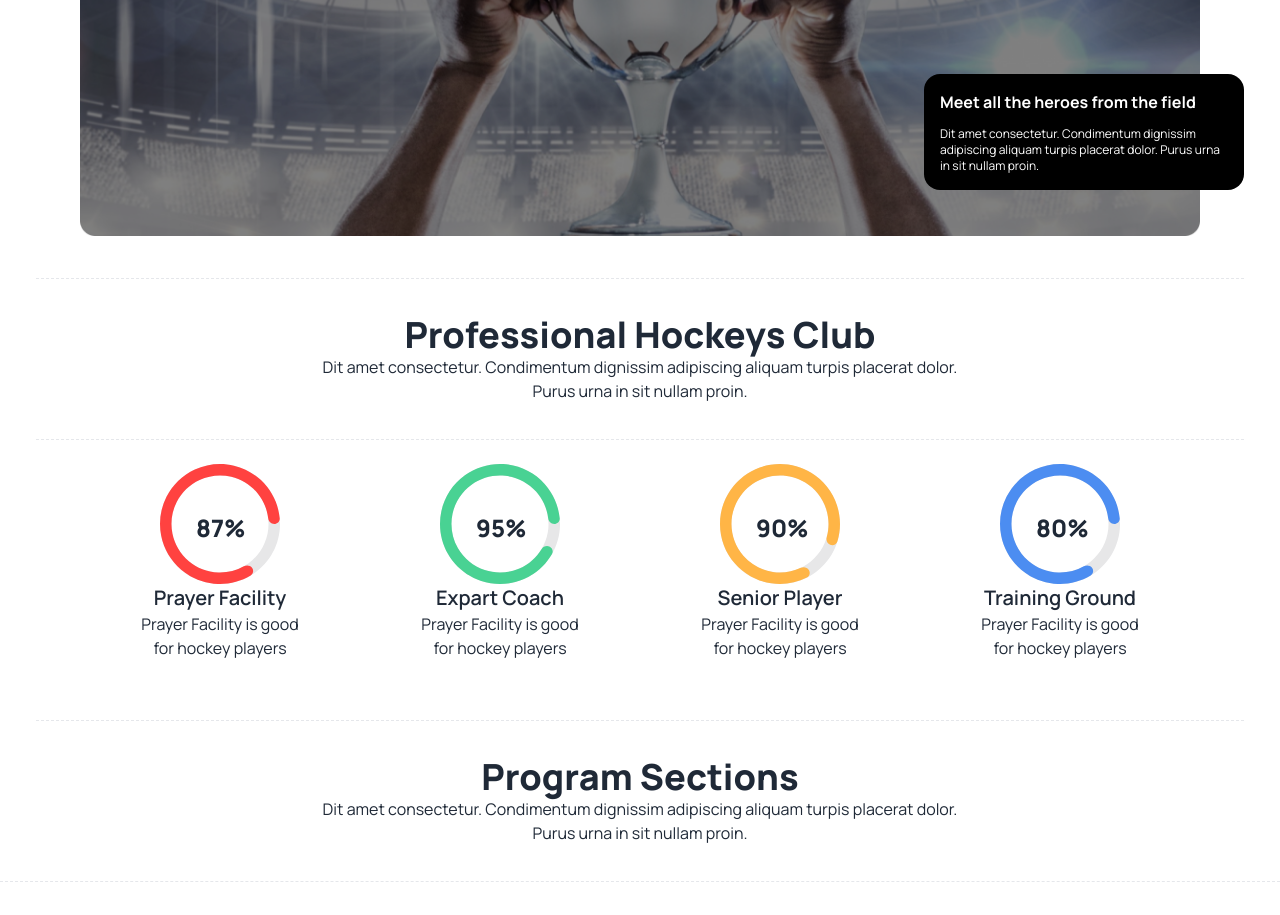
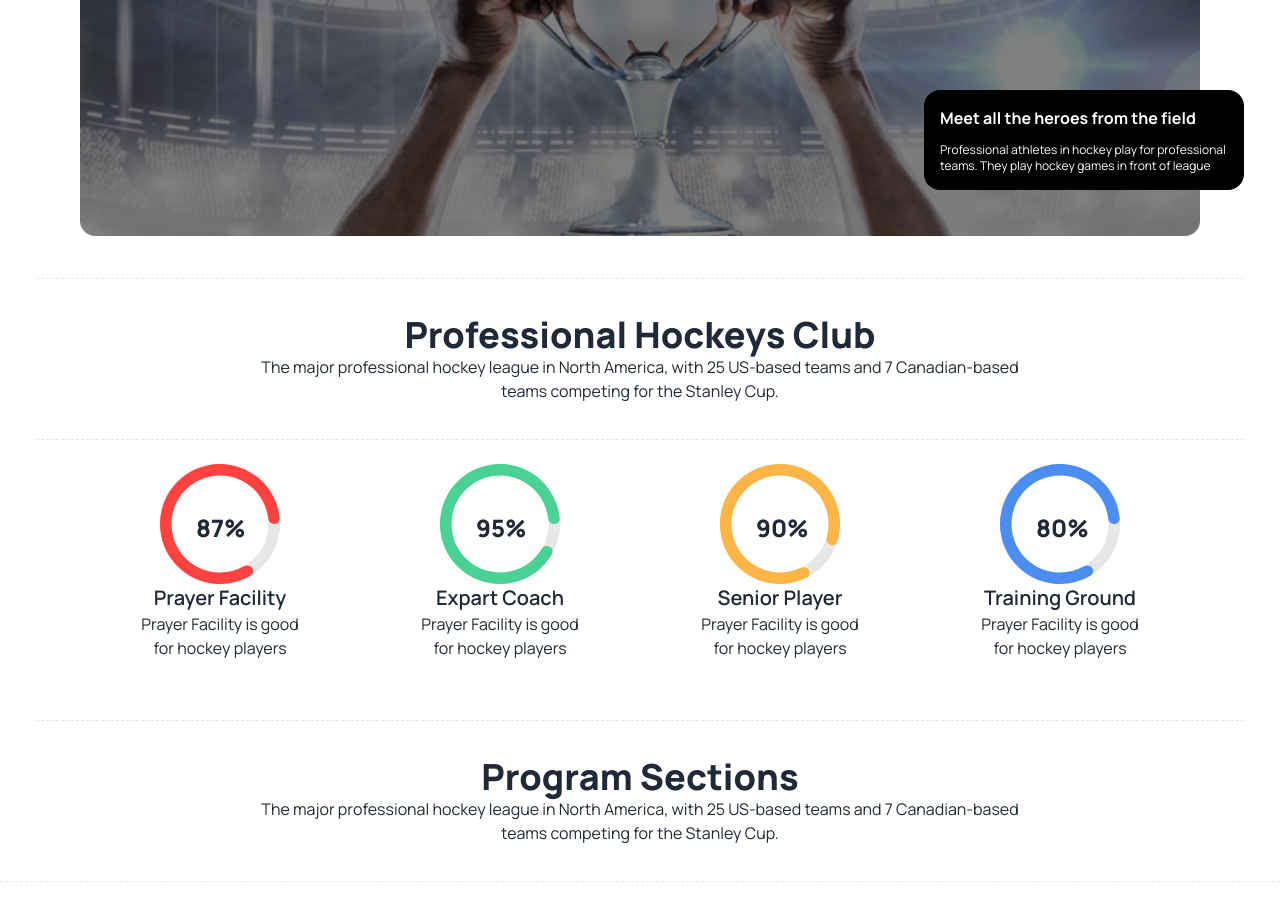
Before and after one commit to tanjir0000/hockey-assignment, a plain HTML site: page index.html in a window 1280 px wide. Shown: the part 442-1357 px from the top of the page. Drawn offline with nearby package versions, Linux system fonts and the light colour scheme.

Commit message:
detais added

```diff
--- a/index.html
+++ b/index.html
@@ -87,13 +87,13 @@
                </div>
                <div style="left: 900px; bottom: 40px;" class="bg-black text-white rounded-2xl mx-6 my-3 p-4 lg:w-80 lg:absolute ">
           <h3 class="font-bold text-base">Meet all the heroes from the field</h3>
-          <p class="text-xs mt-3">Dit amet consectetur. Condimentum dignissim adipiscing aliquam turpis placerat dolor. Purus urna in sit nullam proin. </p>
+          <p class="text-xs mt-3">Professional athletes in hockey play for professional teams. They play hockey games in front of league</p>
                </div>
        </div>
        <hr style="height: 1px; border-style: dashed;" class="mt-9 mx-9">
       <div class="text-center mx-6 my-9">
         <h1 class="font-extrabold text-4xl">Professional Hockeys Club</h1>
-        <p>Dit amet consectetur. Condimentum dignissim adipiscing aliquam turpis placerat dolor. <br> Purus urna in sit nullam proin. </p>
+        <p>The major professional hockey league in North America, with 25 US-based teams and 7 Canadian-based <br> teams competing for the Stanley Cup.</p>
       </div>
       <hr style="height: 1px; border-style: dashed;" class="mt-9 mx-9">
       <div style="justify-content: space-around;" class=" lg:flex text-center items-center mx-32 lg:mx-20">
@@ -129,7 +129,7 @@
         <hr style="height: 1px; border-style: dashed;" class="mt-9 mx-9">
         <div class="text-center mx-6 my-9">
           <h1 class="font-extrabold text-4xl">Program Sections</h1>
-          <p>Dit amet consectetur. Condimentum dignissim adipiscing aliquam turpis placerat dolor. <br> Purus urna in sit nullam proin. </p>
+          <p>The major professional hockey league in North America, with 25 US-based teams and 7 Canadian-based <br> teams competing for the Stanley Cup. </p>
         </div>
         <hr style="height: 1px; border-style: dashed;" class="mt-9 mb-9">
       </section>
@@ -166,7 +166,7 @@
         <!-- our new product -->
         <div class="text-center mx-6 my-9">
           <h1 class="font-extrabold text-4xl">Our New Products</h1>
-          <p>Dit amet consectetur. Condimentum dignissim adipiscing aliquam turpis placerat dolor. <br> Purus urna in sit nullam proin. </p>
+          <p>This usually includes a helmet, shoulder pads/chest protector, elbow pads,<br> mouth guard, protective gloves, </p>
         </div>
         <hr style="height: 1px; border-style: dashed;" class="mt-9 mx-9">
         <div class="mx-6 lg:flex gap-6">
@@ -282,7 +282,7 @@
         <hr style="height: 1px; border-style: dashed;" class="mt-9 mx-9">
         <div class="text-center mx-6 my-9">
           <h1 class="font-extrabold text-4xl">Clients Question</h1>
-          <p>Dit amet consectetur. Condimentum dignissim adipiscing aliquam turpis placerat dolor. <br> Purus urna in sit nullam proin. </p>
+          <p>It’s a good thing you’re curious, since the road to growth and innovation is paved <br> with customer feedback. </p>
         </div>
         <hr style="height: 1px; border-style: dashed;" class="mt-9 mb-9 mx-9">
 
@@ -351,7 +351,7 @@
       <hr style="height: 1px; border-style: dashed;" class="mt-9 mx-9">
         <div class="text-center mx-6 my-9">
           <h1 class="font-extrabold text-4xl">Get In Touch</h1>
-          <p>Dit amet consectetur. Condimentum dignissim adipiscing aliquam turpis placerat dolor. <br> Purus urna in sit nullam proin. </p>
+          <p>If you get in touch with someone, you contact them by writing to them or phoning them. </p>
         </div>
 
         <hr style="height: 1px; border-style: dashed;" class="mt-9 mb-9 mx-9">
```
